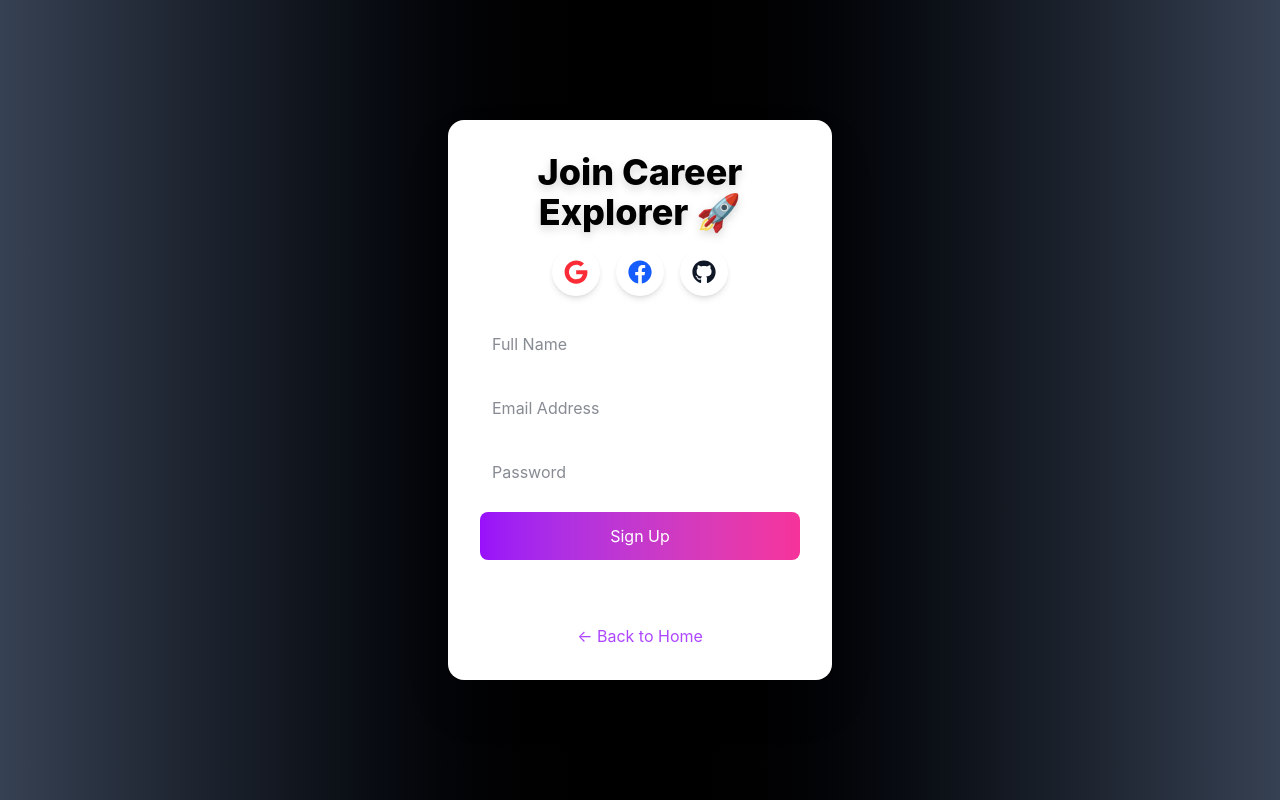
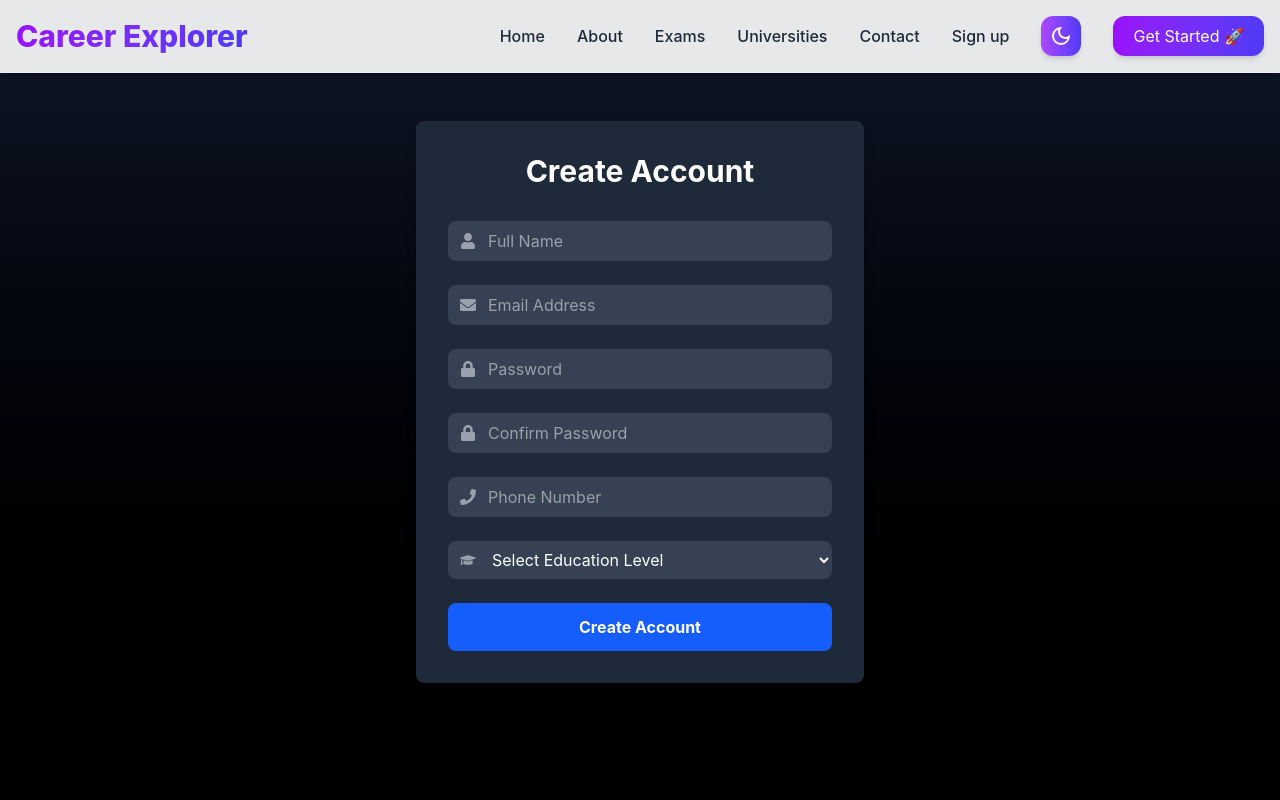
Before and after one commit to shivam6677ojh/CA2Project, a React (Vite) app: page /signup in a window 1280 px wide. Built offline with nearby package versions, Linux system fonts and the light colour scheme.

Commit message:
Update SignUp.jsx

```diff
--- a/src/Pages/SignUp.jsx
+++ b/src/Pages/SignUp.jsx
@@ -2,103 +2,241 @@ import React, { useState } from "react";
 import { Link } from "react-router-dom";
 import { motion } from "framer-motion";
 import { FaGoogle, FaFacebook, FaGithub } from "react-icons/fa";
+import Header from '../Component/Header';
+import { FaUser, FaEnvelope, FaLock, FaPhone, FaGraduationCap, FaCheck } from 'react-icons/fa';
 
 export default function SignUp() {
     const [isSignIn, setIsSignIn] = useState(false);
-    const [formData, setFormData] = useState({ fullName: "", email: "", password: "" });
+    const [formData, setFormData] = useState({
+        name: '',
+        email: '',
+        password: '',
+        confirmPassword: '',
+        phone: '',
+        education: ''
+    });
+    const [errors, setErrors] = useState({});
+    const [showSuccess, setShowSuccess] = useState(false);
+    const [isSubmitting, setIsSubmitting] = useState(false);
 
     // Handle form input change
     const handleChange = (e) => {
-        setFormData({ ...formData, [e.target.name]: e.target.value });
+        const { name, value } = e.target;
+        setFormData(prev => ({
+            ...prev,
+            [name]: value
+        }));
+        // Clear error when user starts typing
+        if (errors[name]) {
+            setErrors(prev => ({
+                ...prev,
+                [name]: ''
+            }));
+        }
+    };
+
+    const validateForm = () => {
+        const newErrors = {};
+        if (!formData.name) newErrors.name = 'Name is required';
+        if (!formData.email) newErrors.email = 'Email is required';
+        else if (!/\S+@\S+\.\S+/.test(formData.email)) newErrors.email = 'Email is invalid';
+        if (!formData.password) newErrors.password = 'Password is required';
+        else if (formData.password.length < 6) newErrors.password = 'Password must be at least 6 characters';
+        if (formData.password !== formData.confirmPassword) newErrors.confirmPassword = 'Passwords do not match';
+        if (!formData.phone) newErrors.phone = 'Phone number is required';
+        if (!formData.education) newErrors.education = 'Education level is required';
+
+        setErrors(newErrors);
+        return Object.keys(newErrors).length === 0;
     };
 
     // Handle form submission
     const handleSubmit = (e) => {
         e.preventDefault();
-        console.log("Form Data Submitted:", formData);
+        if (validateForm()) {
+            setIsSubmitting(true);
+            // Simulate API call
+            setTimeout(() => {
+                setIsSubmitting(false);
+                setShowSuccess(true);
+                // Reset form after successful submission
+                setFormData({
+                    name: '',
+                    email: '',
+                    password: '',
+                    confirmPassword: '',
+                    phone: '',
+                    education: ''
+                });
+            }, 1500);
+        }
     };
 
     return (
-        <div className="min-h-screen flex items-center justify-center bg-gradient-to-r  from-gray-700 via-black to-gray-700 ">
+        <div className="min-h-screen bg-gradient-to-b from-gray-900 to-black text-white">
+            <Header />
+            <div className="container mx-auto px-4 py-12">
                 <motion.div
-                initial={{ opacity: 0, scale: 0.9 }}
-                animate={{ opacity: 1, scale: 1 }}
-                transition={{ duration: 0.6, ease: "easeOut" }}
-                className="bg-white bg-opacity-20 backdrop-blur-xl rounded-2xl shadow-2xl p-8 w-96 text-center"
+                    initial={{ opacity: 0, y: 20 }}
+                    animate={{ opacity: 1, y: 0 }}
+                    transition={{ duration: 0.5 }}
+                    className="max-w-md mx-auto bg-gray-800 rounded-lg shadow-lg p-8"
                 >
-                <h2 className="text-4xl font-extrabold text-black font-bold mb-4 drop-shadow-lg">
-                    {isSignIn ? "Welcome Back!" : "Join Career Explorer 🚀"}
-                </h2>
-
-                {/* Social Login Buttons */}
-                <div className="flex justify-center space-x-4 mb-6">
-                    <motion.button whileHover={{ scale: 1.1 }} className="p-3 bg-white bg-opacity-50 rounded-full shadow-md hover:bg-opacity-80 transition">
-                        <FaGoogle className="text-red-500 text-2xl" />
-                    </motion.button>
-                    <motion.button whileHover={{ scale: 1.1 }} className="p-3 bg-white bg-opacity-50 rounded-full shadow-md hover:bg-opacity-80 transition">
-                        <FaFacebook className="text-blue-600 text-2xl" />
-                    </motion.button>
-                    <motion.button whileHover={{ scale: 1.1 }} className="p-3 bg-white bg-opacity-50 rounded-full shadow-md hover:bg-opacity-80 transition">
-                        <FaGithub className="text-gray-900 text-2xl" />
-                    </motion.button>
+                    <h2 className="text-3xl font-bold text-center mb-8">Create Account</h2>
+                    <form onSubmit={handleSubmit} className="space-y-6">
+                        <div className="relative">
+                            <div className="absolute inset-y-0 left-0 pl-3 flex items-center pointer-events-none">
+                                <FaUser className="text-gray-400" />
+                            </div>
+                            <input
+                                type="text"
+                                name="name"
+                                value={formData.name}
+                                onChange={handleChange}
+                                placeholder="Full Name"
+                                className={`w-full pl-10 pr-4 py-2 bg-gray-700 rounded-lg focus:outline-none focus:ring-2 ${
+                                    errors.name ? 'focus:ring-red-500' : 'focus:ring-blue-500'
+                                }`}
+                            />
+                            {errors.name && <p className="text-red-500 text-sm mt-1">{errors.name}</p>}
                         </div>
 
-                {/* Form */}
-                <form onSubmit={handleSubmit}>
-                    {!isSignIn && (
-                        <motion.input
-                            whileFocus={{ scale: 1.05 }}
-                            type="text"
-                            name="fullName"
-                            placeholder="Full Name"
-                            value={formData.fullName}
-                            onChange={handleChange}
-                            className="w-full p-3 mb-4 bg-white bg-opacity-50 rounded-lg border-none text-gray-900 focus:ring-2 focus:ring-purple-500 transition"
-                        />
-                    )}
-                    <motion.input
-                        whileFocus={{ scale: 1.05 }}
+                        <div className="relative">
+                            <div className="absolute inset-y-0 left-0 pl-3 flex items-center pointer-events-none">
+                                <FaEnvelope className="text-gray-400" />
+                            </div>
+                            <input
                                 type="email"
                                 name="email"
-                        placeholder="Email Address"
                                 value={formData.email}
                                 onChange={handleChange}
-                        className="w-full p-3 mb-4 bg-white bg-opacity-50 rounded-lg border-none text-gray-900 focus:ring-2 focus:ring-purple-500 transition"
+                                placeholder="Email Address"
+                                className={`w-full pl-10 pr-4 py-2 bg-gray-700 rounded-lg focus:outline-none focus:ring-2 ${
+                                    errors.email ? 'focus:ring-red-500' : 'focus:ring-blue-500'
+                                }`}
                             />
-                    <motion.input
-                        whileFocus={{ scale: 1.05 }}
+                            {errors.email && <p className="text-red-500 text-sm mt-1">{errors.email}</p>}
+                        </div>
+
+                        <div className="relative">
+                            <div className="absolute inset-y-0 left-0 pl-3 flex items-center pointer-events-none">
+                                <FaLock className="text-gray-400" />
+                            </div>
+                            <input
                                 type="password"
                                 name="password"
-                        placeholder="Password"
                                 value={formData.password}
                                 onChange={handleChange}
-                        className="w-full p-3 mb-4 bg-white bg-opacity-50 rounded-lg border-none text-gray-900 focus:ring-2 focus:ring-purple-500 transition"
+                                placeholder="Password"
+                                className={`w-full pl-10 pr-4 py-2 bg-gray-700 rounded-lg focus:outline-none focus:ring-2 ${
+                                    errors.password ? 'focus:ring-red-500' : 'focus:ring-blue-500'
+                                }`}
                             />
+                            {errors.password && <p className="text-red-500 text-sm mt-1">{errors.password}</p>}
+                        </div>
 
-                    {/* Submit Button */}
+                        <div className="relative">
+                            <div className="absolute inset-y-0 left-0 pl-3 flex items-center pointer-events-none">
+                                <FaLock className="text-gray-400" />
+                            </div>
+                            <input
+                                type="password"
+                                name="confirmPassword"
+                                value={formData.confirmPassword}
+                                onChange={handleChange}
+                                placeholder="Confirm Password"
+                                className={`w-full pl-10 pr-4 py-2 bg-gray-700 rounded-lg focus:outline-none focus:ring-2 ${
+                                    errors.confirmPassword ? 'focus:ring-red-500' : 'focus:ring-blue-500'
+                                }`}
+                            />
+                            {errors.confirmPassword && <p className="text-red-500 text-sm mt-1">{errors.confirmPassword}</p>}
+                        </div>
+
+                        <div className="relative">
+                            <div className="absolute inset-y-0 left-0 pl-3 flex items-center pointer-events-none">
+                                <FaPhone className="text-gray-400" />
+                            </div>
+                            <input
+                                type="tel"
+                                name="phone"
+                                value={formData.phone}
+                                onChange={handleChange}
+                                placeholder="Phone Number"
+                                className={`w-full pl-10 pr-4 py-2 bg-gray-700 rounded-lg focus:outline-none focus:ring-2 ${
+                                    errors.phone ? 'focus:ring-red-500' : 'focus:ring-blue-500'
+                                }`}
+                            />
+                            {errors.phone && <p className="text-red-500 text-sm mt-1">{errors.phone}</p>}
+                        </div>
+
+                        <div className="relative">
+                            <div className="absolute inset-y-0 left-0 pl-3 flex items-center pointer-events-none">
+                                <FaGraduationCap className="text-gray-400" />
+                            </div>
+                            <select
+                                name="education"
+                                value={formData.education}
+                                onChange={handleChange}
+                                className={`w-full pl-10 pr-4 py-2 bg-gray-700 rounded-lg focus:outline-none focus:ring-2 ${
+                                    errors.education ? 'focus:ring-red-500' : 'focus:ring-blue-500'
+                                }`}
+                            >
+                                <option value="">Select Education Level</option>
+                                <option value="highschool">High School</option>
+                                <option value="undergraduate">Undergraduate</option>
+                                <option value="graduate">Graduate</option>
+                                <option value="postgraduate">Postgraduate</option>
+                            </select>
+                            {errors.education && <p className="text-red-500 text-sm mt-1">{errors.education}</p>}
+                        </div>
+
                         <motion.button
-                        whileHover={{ scale: 1.05 }}
-                        whileTap={{ scale: 0.95 }}
+                            whileHover={{ scale: 1.02 }}
+                            whileTap={{ scale: 0.98 }}
                             type="submit"
-                        className="w-full py-3 text-white bg-gradient-to-r from-purple-600 to-pink-500 hover:shadow-lg rounded-lg transition-all"
+                            disabled={isSubmitting}
+                            className="w-full bg-blue-600 hover:bg-blue-700 text-white font-bold py-3 px-4 rounded-lg transition duration-300 disabled:opacity-50 disabled:cursor-not-allowed"
                         >
-                        {isSignIn ? "Sign In" : "Sign Up"}
+                            {isSubmitting ? 'Creating Account...' : 'Create Account'}
                         </motion.button>
                     </form>
+                </motion.div>
+            </div>
 
-                {/* Toggle Login/Signup */}
-                <p
-                    className="text-white mt-4 cursor-pointer hover:underline"
-                    onClick={() => setIsSignIn(!isSignIn)}
+            {/* Success Popup */}
+            {showSuccess && (
+                <motion.div
+                    initial={{ opacity: 0 }}
+                    animate={{ opacity: 1 }}
+                    exit={{ opacity: 0 }}
+                    className="fixed inset-0 bg-black bg-opacity-75 flex items-center justify-center z-50"
+                    onClick={() => setShowSuccess(false)}
                 >
-                    {isSignIn ? "Don't have an account? Sign Up" : "Already have an account? Sign In"}
+                    <motion.div
+                        initial={{ scale: 0.9 }}
+                        animate={{ scale: 1 }}
+                        exit={{ scale: 0.9 }}
+                        className="bg-gray-800 rounded-lg p-8 max-w-md w-full mx-4"
+                        onClick={(e) => e.stopPropagation()}
+                    >
+                        <div className="flex flex-col items-center">
+                            <div className="w-16 h-16 bg-green-500 rounded-full flex items-center justify-center mb-4">
+                                <FaCheck className="text-3xl text-white" />
+                            </div>
+                            <h3 className="text-2xl font-bold mb-2">Account Created Successfully!</h3>
+                            <p className="text-gray-300 text-center mb-6">
+                                Your account has been created successfully. You can now log in to access your dashboard.
                             </p>
-
-                {/* Back to Home */}
-                <div className="mt-6">
-                    <Link to="/" className="text-purple-500 hover:text-red-400 transition">← Back to Home</Link>
+                            <button
+                                onClick={() => setShowSuccess(false)}
+                                className="bg-blue-600 hover:bg-blue-700 text-white font-bold py-2 px-6 rounded-lg transition duration-300"
+                            >
+                                Continue
+                            </button>
                         </div>
                     </motion.div>
+                </motion.div>
+            )}
         </div>
     );
 }
```
Lines whose indentation alone changed are shown as unchanged.
